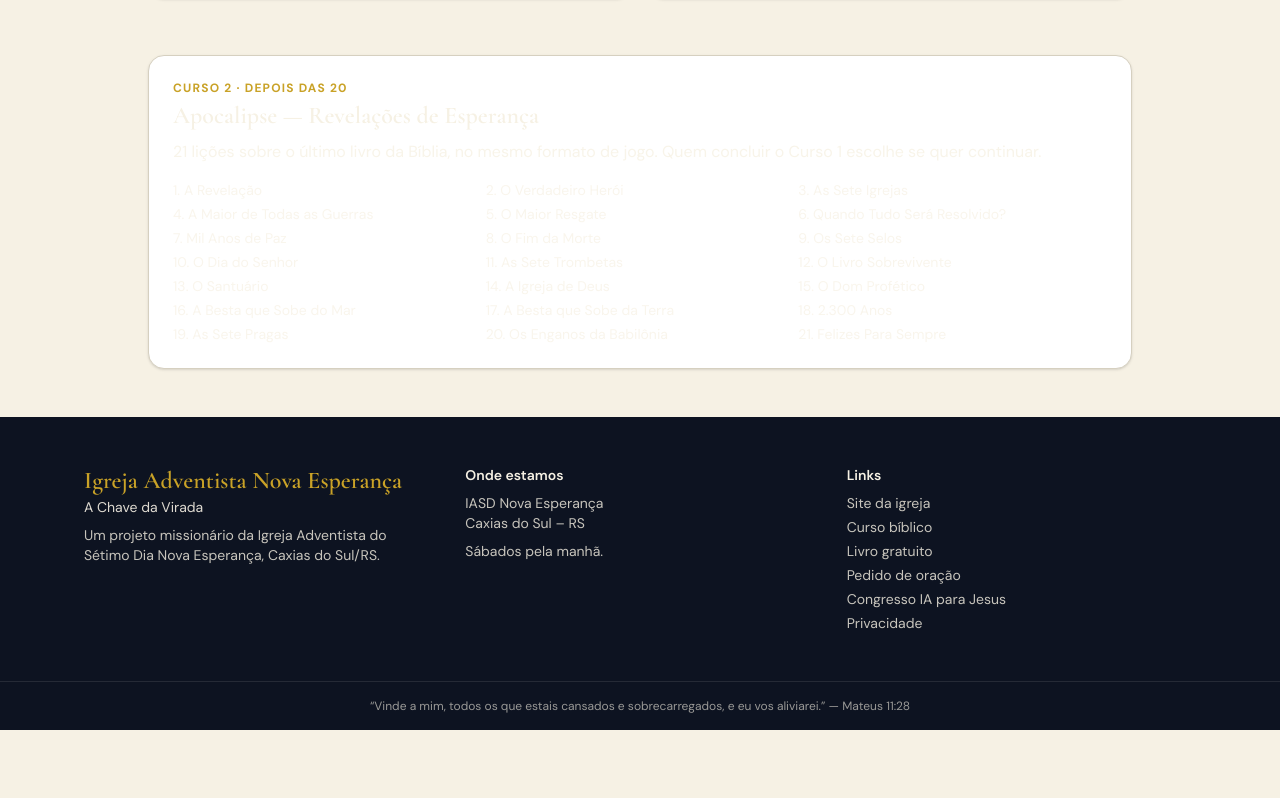
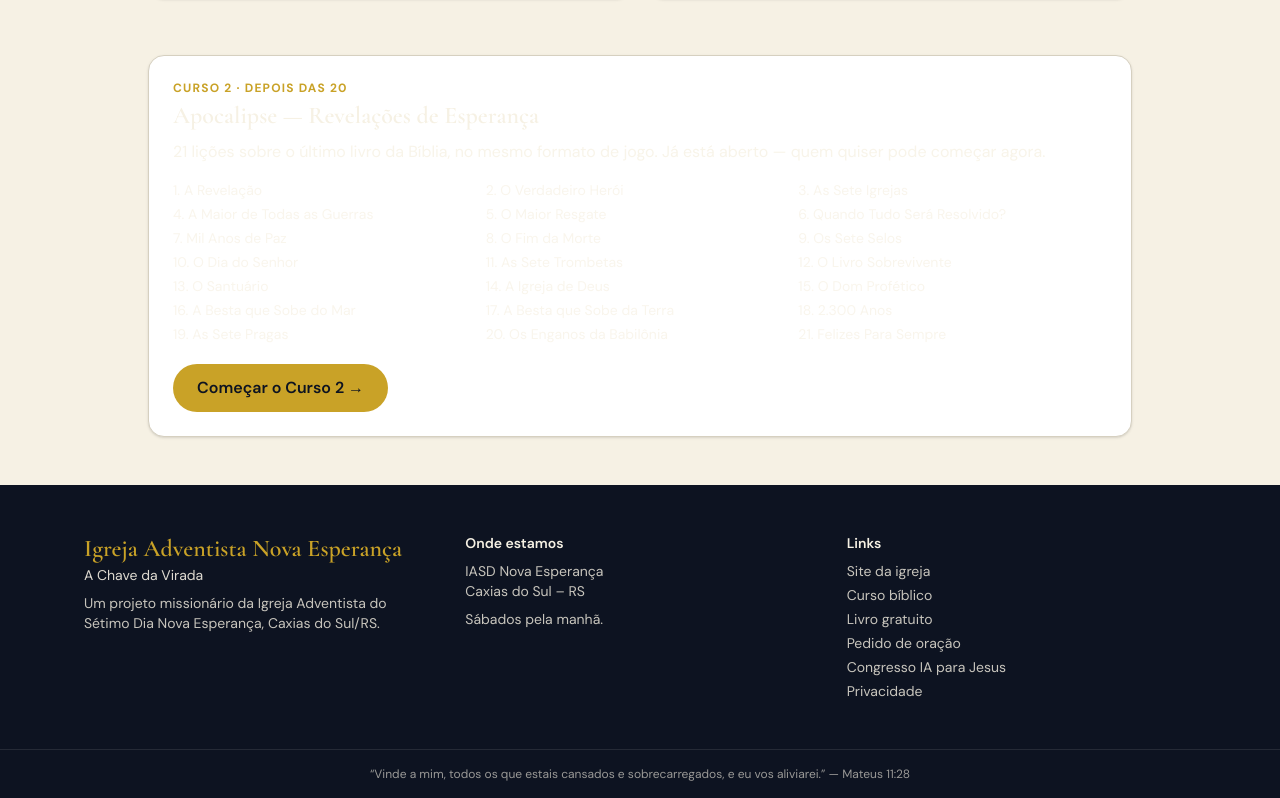
Before and after one commit to armandoportoserra/chave-da-virada, a Next.js app: page /curso in a window 1280 px wide. Shown: the part 2296-3094 px from the top of the page. Before the commit the page ends 3026 px from the top, so only its background shows below. Built offline with nearby package versions, Linux system fonts and the light colour scheme; no server answers.

Commit message:
Curso 2 Apocalipse: src/app/curso

```diff
--- a/src/app/curso/page.tsx
+++ b/src/app/curso/page.tsx
@@ -31,10 +31,11 @@ export default function Curso() {
         <section className="mt-14 card bg-navy text-cream border-navy">
           <p className="text-xs font-bold uppercase tracking-widest text-gold">Curso 2 · depois das 20</p>
           <h2 className="serif text-2xl font-semibold mt-1">{CURSO_2.titulo}</h2>
-          <p className="mt-2 text-cream/80">{CURSO_2.descricao} Quem concluir o Curso 1 escolhe se quer continuar.</p>
+          <p className="mt-2 text-cream/80">{CURSO_2.descricao} Já está aberto — quem quiser pode começar agora.</p>
           <ol className="mt-4 grid gap-1 sm:grid-cols-2 md:grid-cols-3 text-sm text-cream/70 list-decimal list-inside">
             {CURSO_2.licoes.map((t) => <li key={t}>{t}</li>)}
           </ol>
+          <Link href="/curso2" className="btn-gold mt-5">Começar o Curso 2 →</Link>
         </section>
       </main>
       <Rodape />
```
